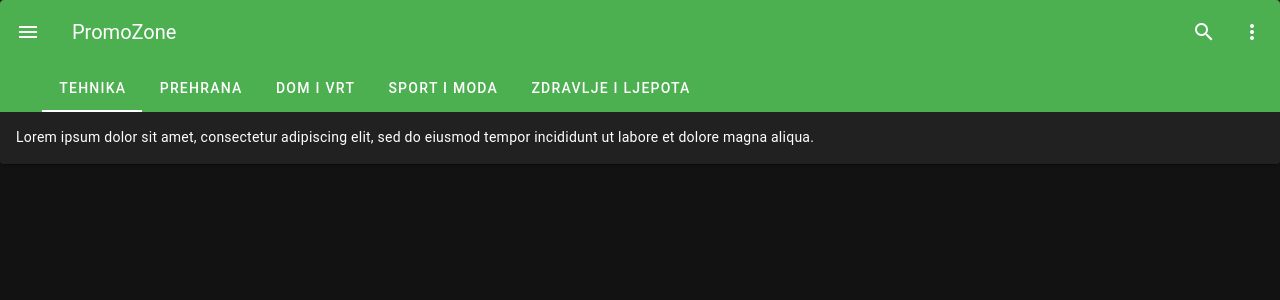
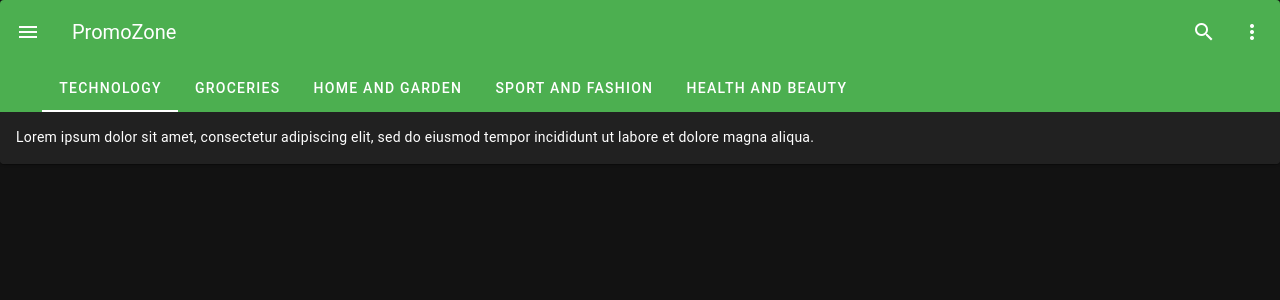
Before and after one commit to vidakovicrobert/promozone-front-end, a Vue app: page / in a window 1280 px wide. Shown: the top 300 px of the page. Built offline with nearby package versions, Linux system fonts and the light colour scheme.

Commit message:
Update HomeScreen.vue

```diff
--- a/src/components/HomeScreen.vue
+++ b/src/components/HomeScreen.vue
@@ -96,23 +96,23 @@ const text = ref(
 
 const items = ref([
   {
-    name: 'Tehnika',
+    name: 'Technology',
     subItems: ['Mobiteli', 'Laptopi', 'Televizori'],
   },
   {
-    name: 'Prehrana',
+    name: 'Groceries',
     subItems: ['Voće', 'Povrće', 'Meso'],
   },
   {
-    name: 'Dom i vrt',
+    name: 'Home and garden',
     subItems: ['Namještaj', 'Biljke', 'Alati'],
   },
   {
-    name: 'Sport i moda',
+    name: 'Sport and fashion',
     subItems: ['Odjeća', 'Obuća', 'Fitness'],
   },
   {
-    name: 'Zdravlje i ljepota',
+    name: 'Health and beauty',
     subItems: ['Kozmetika', 'Dodaci prehrani', 'Lijekovi'],
   },
 ]);
```
